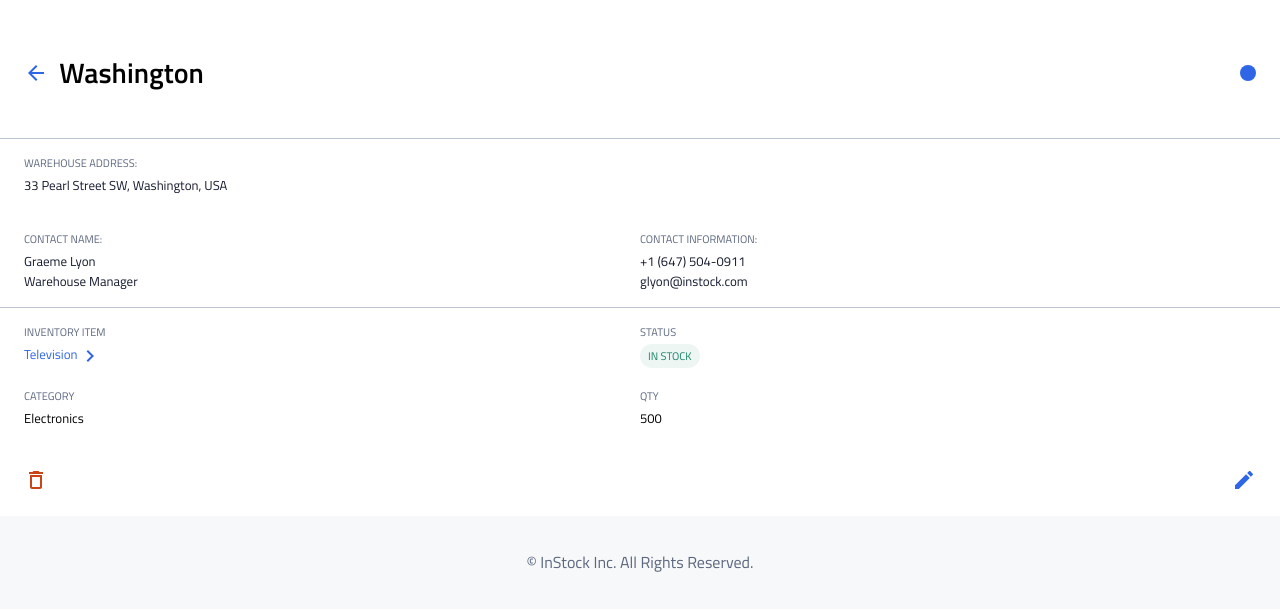
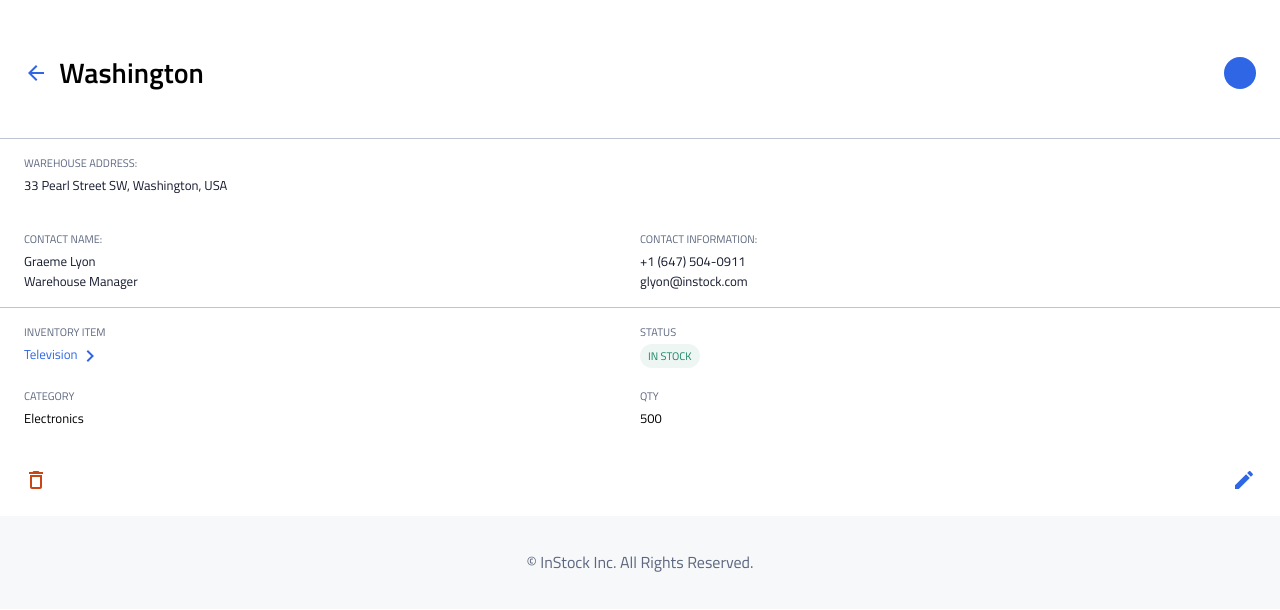
Before and after one commit to emwong101/armstrong-instock, a React (Create React App) app: page / in a window 1280 px wide. Shown: the top 610 px of the page. Built offline with nearby package versions, Linux system fonts and the light colour scheme.

Commit message:
fixed some styling

```diff
--- a/src/Components/sections/Warehouse-Details/WarehouseDetailsComponent.scss
+++ b/src/Components/sections/Warehouse-Details/WarehouseDetailsComponent.scss
@@ -31,8 +31,8 @@
 		background-color: $Primary-medium;
 		border-radius: 50%;
 		padding: 0.4rem;
-		width: 1rem;
-		height: 1rem;
+		width: 2rem;
+		height: 2rem;
 	}
 }
 
```
